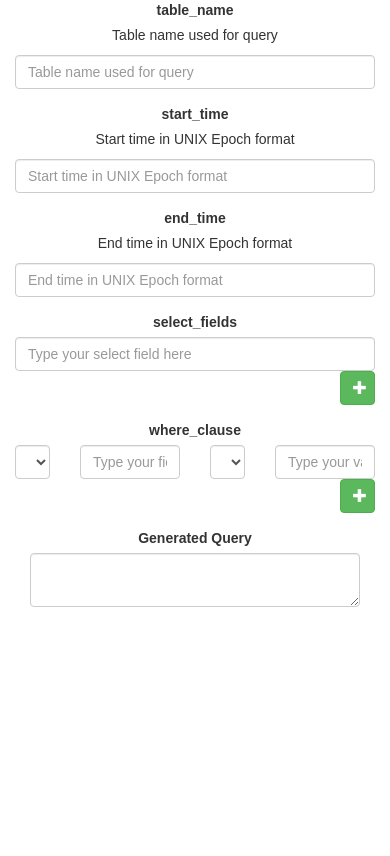
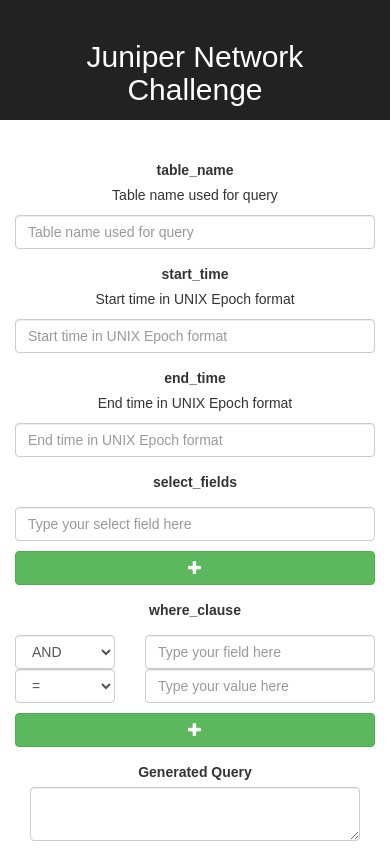
Before and after one commit to apsdehal/juniper-networks-challenge, a React (Create React App) app: page / in a window 390 px wide. Built offline with nearby package versions, Linux system fonts and the light colour scheme.

Commit message:
Alignment changes for form inputs

```diff
--- a/src/App.css
+++ b/src/App.css
@@ -4,8 +4,9 @@
 
 .App-header {
   background-color: #222;
-  height: 150px;
+  height: 120px;
   padding: 20px;
+  margin-bottom: 40px;
   color: white;
 }
 
@@ -13,7 +14,7 @@
   font-size: large;
 }
 
-@keyframes App-logo-spin {
-  from { transform: rotate(0deg); }
-  to { transform: rotate(360deg); }
+.margin-item {
+  margin-top: 10px;
+  margin-bottom: 10px;
 }
--- a/src/App.js
+++ b/src/App.js
@@ -29,6 +29,9 @@
   render() {
     return (
       <div className="App">
+        <div className="App-header">
+          <h2>Juniper Network Challenge</h2>
+        </div>
         <div className="container-fluid">
           <div className="row">
             <div className="col-sm-6">
--- a/src/components/Select.js
+++ b/src/components/Select.js
@@ -55,14 +55,14 @@
         )
       }
       <div className="row">
-        <div className="col-xs-12">
+        <div className="col-xs-12 margin-item">
           <input
             className="form-control"
             placeholder="Type your select field here"
             ref={(node) => {input = node}}/>
         </div>
-        <div className="col-xs-2 col-xs-offset-10">
-          <button className="col-xs-12 btn btn-success" onClick={handleAddClick}>
+        <div className="col-xs-12 col-xs-offset-0 col-sm-6 col-sm-offset-6 col-md-2 col-md-offset-10">
+          <button title="Add this select field" className="col-xs-12 btn btn-success" onClick={handleAddClick}>
             <i className="glyphicon glyphicon-plus"></i>
           </button>
         </div>
--- a/src/components/SelectedComponent.js
+++ b/src/components/SelectedComponent.js
@@ -10,7 +10,7 @@
         }}/>
       </div>
       <div className="col-sm-2 col-sm-offset-1">
-        <button className="col-xs-12 btn btn-danger" onClick={props.remove}>
+        <button title="Remove this selected field" className="col-xs-12 btn btn-danger" onClick={props.remove}>
           <i className="glyphicon glyphicon-remove"></i>
         </button>
       </div>
--- a/src/components/SelectedWhereComponent.js
+++ b/src/components/SelectedWhereComponent.js
@@ -18,8 +18,8 @@
       {
         props.value && props.value.map((x, i) =>
 
-          <div className="row" key={i}>
-            <div className="col-xs-4">
+          <div className="row margin-item" key={i}>
+            <div className="col-xs-8 col-md-4">
               <input
                 className="form-control"
                 placeholder="Type your field here"
@@ -27,7 +27,7 @@
                 value={x.name}
                 onChange={ (e) => handleChange(e, i)}/>
             </div>
-            <div className="col-xs-2">
+            <div className="col-xs-4 col-md-2">
               <select className="form-control"
                 value={x.operator}
                 ref={(node) => {inputOperator = node}}
@@ -36,7 +36,7 @@
                 <option>!=</option>
               </select>
             </div>
-            <div className="col-xs-4">
+            <div className="col-xs-8 col-md-4">
               <input
                 value={x.value}
                 className="form-control"
@@ -44,8 +44,8 @@
                 ref={(node) => {inputValue = node}}
                 onChange={ (e) => handleChange(e, i)}/>
             </div>
-            <div className="col-xs-2">
-              <button className="col-xs-12 btn btn-danger"
+            <div className="col-xs-4 col-md-2">
+              <button title="Remove this where clause" className="col-xs-12 btn btn-danger"
               onClick={(e) => {props.remove(e, props.key, i)}}>
                 <i className="glyphicon glyphicon-remove"></i>
               </button>
--- a/src/components/WhereClause.js
+++ b/src/components/WhereClause.js
@@ -76,8 +76,8 @@
           }}/>
         )
       }
-      <div className="row">
-        <div className="col-xs-2">
+      <div className="row margin-item">
+        <div className="col-xs-4 col-md-2">
           <select className="form-control"
             ref={(node) => {inputAndOr = node}}>
             <option>AND</option>
@@ -85,20 +85,20 @@
           </select>
         </div>
 
-        <div className="col-xs-4">
+        <div className="col-xs-8 col-md-4">
           <input
             className="form-control"
             placeholder="Type your field here"
             ref={(node) => {inputName = node}}/>
         </div>
-        <div className="col-xs-2">
+        <div className="col-xs-4 col-md-2">
           <select className="form-control"
             ref={(node) => {inputOperator = node}}>
             <option>=</option>
             <option>!=</option>
           </select>
         </div>
-        <div className="col-xs-4">
+        <div className="col-xs-8 col-md-4">
           <input
             className="form-control"
             placeholder="Type your value here"
@@ -106,8 +106,8 @@
         </div>
       </div>
       <div className="row">
-        <div className="col-xs-2 col-xs-offset-10">
-          <button className="col-xs-12 btn btn-success" onClick={handleAddClick}>
+        <div className="col-xs-12 col-xs-offset-0 col-sm-6 col-sm-offset-6 col-md-2 col-md-offset-10">
+          <button title="Add this where clause" className="col-xs-12 btn btn-success" onClick={handleAddClick}>
             <i className="glyphicon glyphicon-plus"></i>
           </button>
         </div>
```
